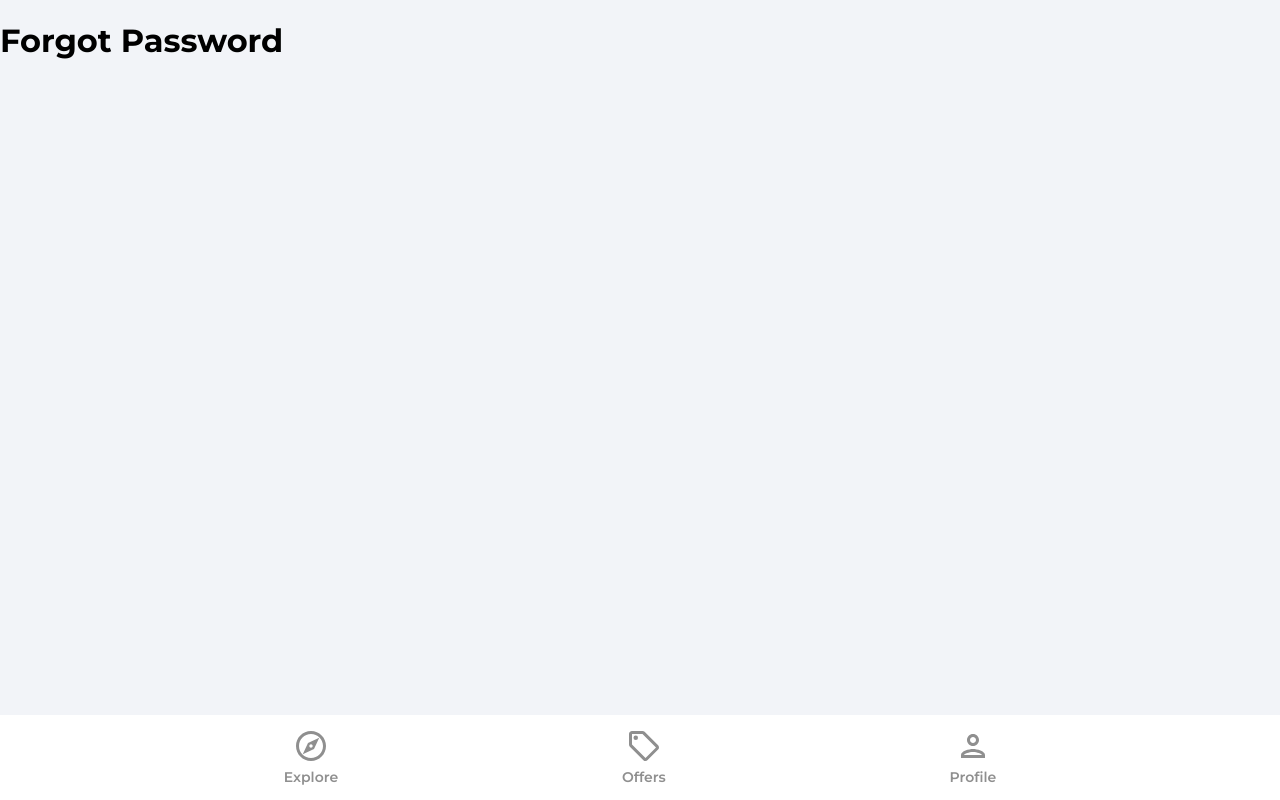
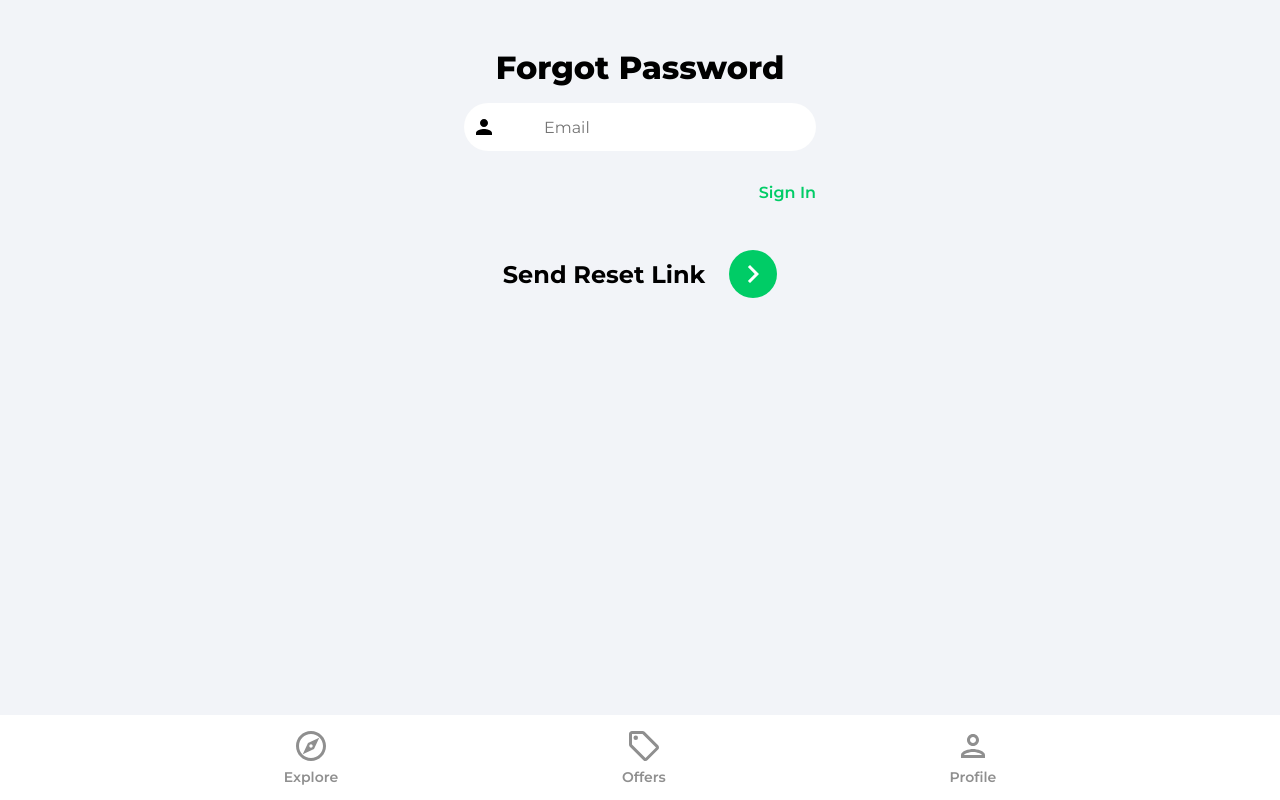
Before and after one commit to jaykapade/realtor-app, a React (Create React App) app: page /forgot-password in a window 1280 px wide. Built offline with nearby package versions, Linux system fonts and the light colour scheme.

Commit message:
Added Google OAuth

```diff
--- /dev/null
+++ b/src/components/OAuth.jsx
@@ -0,0 +1,45 @@
+import React from "react";
+import { useLocation, useNavigate } from "react-router-dom";
+
+import { getAuth, signInWithPopup, GoogleAuthProvider } from "firebase/auth";
+import { doc, setDoc, getDoc, serverTimestamp } from "firebase/firestore";
+import { db } from "../firebase.config";
+import { toast } from "react-toastify";
+import googleIcon from "../assets/svg/googleIcon.svg";
+
+const OAuth = () => {
+  const navigate = useNavigate();
+  const location = useLocation();
+
+  const onGoogleClick = async () => {
+    try {
+      const auth = getAuth();
+      const provider = new GoogleAuthProvider();
+      const res = await signInWithPopup(auth, provider);
+      const user = res.user;
+      // Check if User exists
+      const docRef = doc(db, "users", user.uid);
+      const docSnap = await getDoc(docRef);
+      // Create User if it doesnt Exist
+      if (!docSnap.exists()) {
+        setDoc(doc(db, "users", user.uid), {
+          name: user.displayName,
+          email: user.email,
+          timeStamp: serverTimestamp(),
+        });
+      }
+      navigate("/");
+    } catch (error) {
+      toast.error("failed to Authorize with Google");
+    }
+  };
+  return (
+    <div className="socialLogin">
+      <button className="socialIconDiv" onClick={onGoogleClick}>
+        <img src={googleIcon} className="socialIconImg" alt="google" />
+      </button>
+    </div>
+  );
+};
+
+export default OAuth;
--- a/src/index.css
+++ b/src/index.css
@@ -267,9 +267,9 @@
 }
 
 .socialLogin {
-  margin-top: 4rem;
+  /* margin-top: 4rem; */
   display: flex;
-  flex-direction: column;
+  /* flex-direction: column; */
   align-items: center;
 }
 
@@ -279,7 +279,7 @@
   justify-content: center;
   align-items: center;
   padding: 0.75rem;
-  margin: 1.5rem;
+  margin: 0.5rem;
   width: 3rem;
   height: 3rem;
   background-color: #ffffff;
@@ -292,7 +292,7 @@
 }
 
 .registerLink {
-  margin-top: 4rem;
+  margin-top: 1rem;
   color: #00cc66;
   font-weight: 600;
   text-align: center;
--- a/src/pages/ForgotPassword.jsx
+++ b/src/pages/ForgotPassword.jsx
@@ -1,7 +1,53 @@
-import React from "react";
+import React, { useState } from "react";
+import { getAuth, sendPasswordResetEmail } from "firebase/auth";
+import { toast } from "react-toastify";
+import { ReactComponent as ArrowRightIcon } from "../assets/svg/keyboardArrowRightIcon.svg";
+import { Link } from "react-router-dom";
 
 const ForgotPassword = () => {
-  return <h1>Forgot Password</h1>;
+  const [email, setEmail] = useState("");
+  const onChange = (e) => {
+    setEmail(e.target.value);
+  };
+  const onSubmit = async (e) => {
+    e.preventDefault();
+    try {
+      const auth = getAuth();
+      await sendPasswordResetEmail(auth, email);
+      toast.success("Email was sent");
+    } catch (err) {
+      toast.error("Failed to sent Reset Email");
+    }
+  };
+
+  return (
+    <div className="pageContainer">
+      <header>
+        <p className="pageHeader">Forgot Password</p>
+      </header>
+      <main>
+        <form onSubmit={onSubmit}>
+          <input
+            type="email"
+            className="emailInput"
+            placeholder="Email"
+            id="email"
+            value={email}
+            onChange={onChange}
+          />
+          <Link className="forgotPasswordLink" to="/sign-in">
+            Sign In
+          </Link>
+          <div className="signInBar">
+            <div className="signInText">Send Reset Link</div>
+            <button className="signInButton">
+              <ArrowRightIcon fill="#fff" width="40px" height="40px" />
+            </button>
+          </div>
+        </form>
+      </main>
+    </div>
+  );
 };
 
 export default ForgotPassword;
--- a/src/pages/SignIn.jsx
+++ b/src/pages/SignIn.jsx
@@ -5,6 +5,7 @@
 
 import { getAuth, signInWithEmailAndPassword } from "firebase/auth";
 import { toast } from "react-toastify";
+import OAuth from "../components/OAuth";
 
 const SignIn = () => {
   const [showPassword, setShowPassword] = useState(false);
@@ -82,7 +83,7 @@
               </button>
             </div>
           </form>
-          {/* Google OAuth */}
+          <OAuth />
           <Link to="/sign-up" className="registerLink">
             Sign Up
           </Link>
--- a/src/pages/SignUp.jsx
+++ b/src/pages/SignUp.jsx
@@ -12,6 +12,7 @@
 import { db } from "../firebase.config";
 import { setDoc, doc, serverTimestamp } from "firebase/firestore";
 import { toast } from "react-toastify";
+import OAuth from "../components/OAuth";
 
 const SignUp = () => {
   const [showPassword, setShowPassword] = useState(false);
@@ -104,7 +105,7 @@
               </button>
             </div>
           </form>
-          {/* Google OAuth */}
+          <OAuth />
           <Link to="/sign-in" className="registerLink">
             Already have an Account?
           </Link>
```
